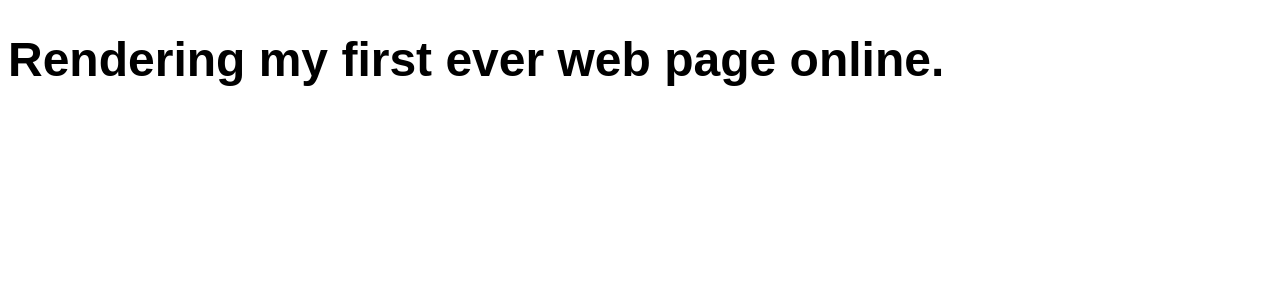
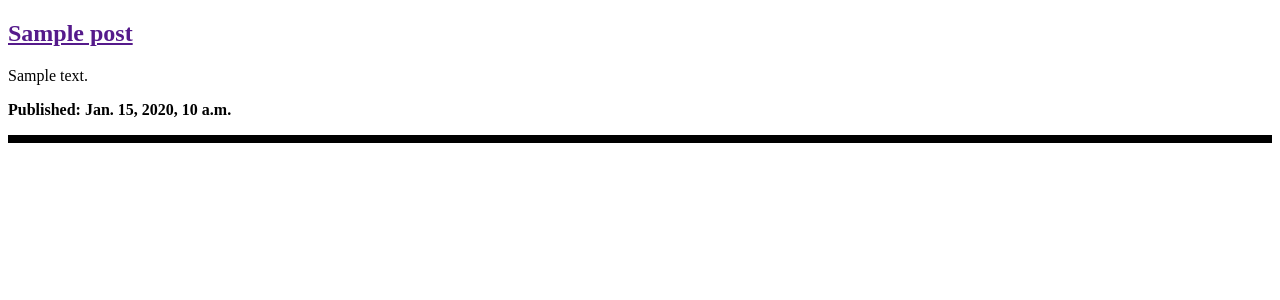
Before and after one commit to akadam2/my-first-blog, a Django app: page / in a window 1280 px wide. Shown: the top 300 px of the page. Run offline with Django 4.2, Linux system fonts and the light colour scheme; tables that the repository leaves empty hold one stand-in row (values such as "Sample post").

Commit message:
added dynamic data template

```diff
--- a/blog/templates/blog/index.html
+++ b/blog/templates/blog/index.html
@@ -10,9 +10,25 @@
         font-family: Arial, Helvetica, sans-serif;
         font-size: 3em;
       }
+      time{
+          font-weight: bold;
+      }
+      #line{
+          background-color: black;
+          height: 0.5em;
+      }
     </style>
   </head>
   <body>
-    <h1>Rendering my first ever web page online.</h1>
+    {% for post in posts %}
+        <article>
+            <h2>
+                <a href="">{{post.title}}</a>
+            </h2>
+            <p>{{post.text|linebreaksbr}}</p>
+            <time>Published: {{post.create_date}}</time>
+            <p id = "line"></p>
+        </article>
+    {% endfor %}
   </body>
 </html>
--- a/blog/views.py
+++ b/blog/views.py
@@ -1,6 +1,9 @@
 from django.shortcuts import render
+from django.utils import timezone
+from .models import Post,Sample
 
 # Create your views here.
 
 def index(request):
-    return render(request, 'blog/index.html', {})
+    posts = Post.objects.filter(title__contains="sample").order_by('create_date')
+    return render(request, 'blog/index.html', {'posts':posts})
```
